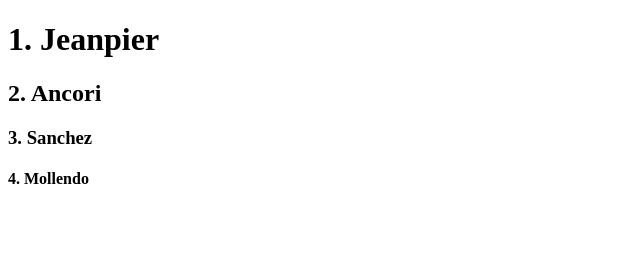
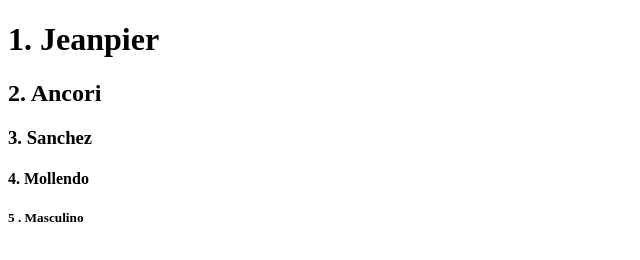
Before and after one commit to jeanpier22/Prueba_1, a plain HTML site: page index.html in a window 1280 px wide. Shown: the full height of the page, 0-640 px from the left. Drawn offline with Linux system fonts and the light colour scheme.

Commit message:
Agregando sexo

```diff
--- a/index.html
+++ b/index.html
@@ -10,5 +10,6 @@
     <h2>2. Ancori</h2>
     <h3>3. Sanchez</h3>
     <h4>4. Mollendo</h4>
+    <h5>5 . Masculino</h5>
 </body>
 </html>
```
